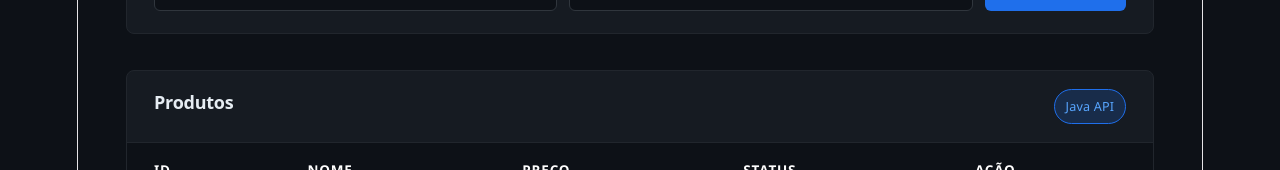
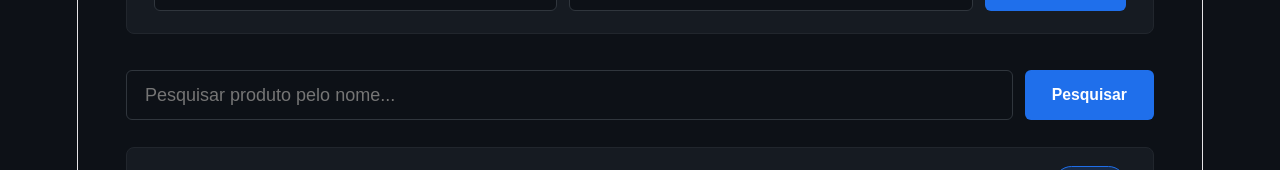
Before and after one commit to Fiaschiii/DataServer, a React (Vite) app in the folder frontend/: page / in a window 1280 px wide. Shown: the part 229-399 px from the top of the page. Built offline with nearby package versions, Linux system fonts and the light colour scheme; no server answers.

Commit message:
v10 - code version

```diff
--- a/frontend/src/App.css
+++ b/frontend/src/App.css
@@ -297,3 +297,16 @@ body {
   background-color: #f8514922;
   border-color: #f85149;
 }
+
+.search-bar {
+  display: flex;
+  gap: 12px;
+  margin-bottom: 1.5rem;
+  width: 100%;
+}
+
+.search-bar .input-field {
+  width: 100%;
+  padding: 0.75rem 1rem;
+  font-size: 1rem;
+}
--- a/frontend/src/App.jsx
+++ b/frontend/src/App.jsx
@@ -10,10 +10,12 @@ function App() {
   const [nome, setNome] = useState('')
   const [preco, setPreco] = useState('')
   const [salvando, setSalvando] = useState(false)
+  const [busca, setBusca] = useState('')
+  const [inputBusca, setInputBusca] = useState('')
 
   const carregarDados = () => {
     Promise.all([
-      fetch(`http://localhost:8080/produtos?page=${page}&size=50`).then(r => r.json()),
+      fetch(`http://localhost:8080/produtos?page=${page}&size=50&busca=${busca}`).then(r => r.json()),
       fetch('http://localhost:8080/relatorio').then(r => r.json())
     ]).then(([prod, rel]) => {
       setProdutos(prod.content)
@@ -26,6 +28,7 @@ function App() {
     setLoading(true)
     carregarDados()
   }, [page])
+
 
   const cadastrarProduto = () => {
     if (!nome || !preco) return alert('Preencha nome e preço!')
@@ -120,6 +123,23 @@ function App() {
           </div>
         </section>
 
+        {/* Barra de Pesquisa */}
+        <div className="search-bar">
+          <input
+            type="text"
+            placeholder="Pesquisar produto pelo nome..."
+            value={busca}
+            onChange={e => setBusca(e.target.value)}
+            className="input-field"
+          />
+          <button
+            className="btn-cadastrar"
+            onclick={() => setPage(0)}
+          >
+            Pesquisar
+          </button>
+        </div>
+
         {/* Tabela de produtos */}
         <section className="table-section">
           <div className="table-header">
```
Also changed, not shown: 1 other file (tests, documents, lock files or other folders).
